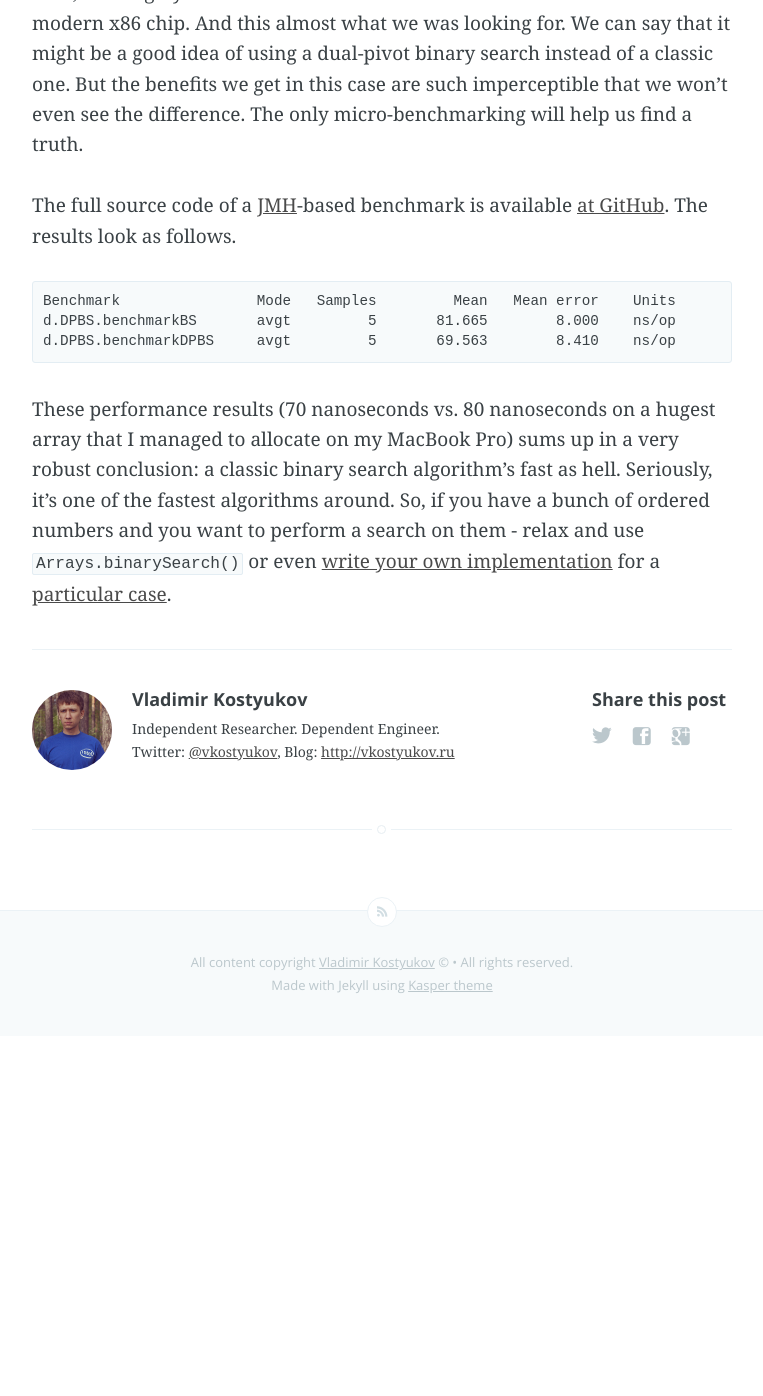
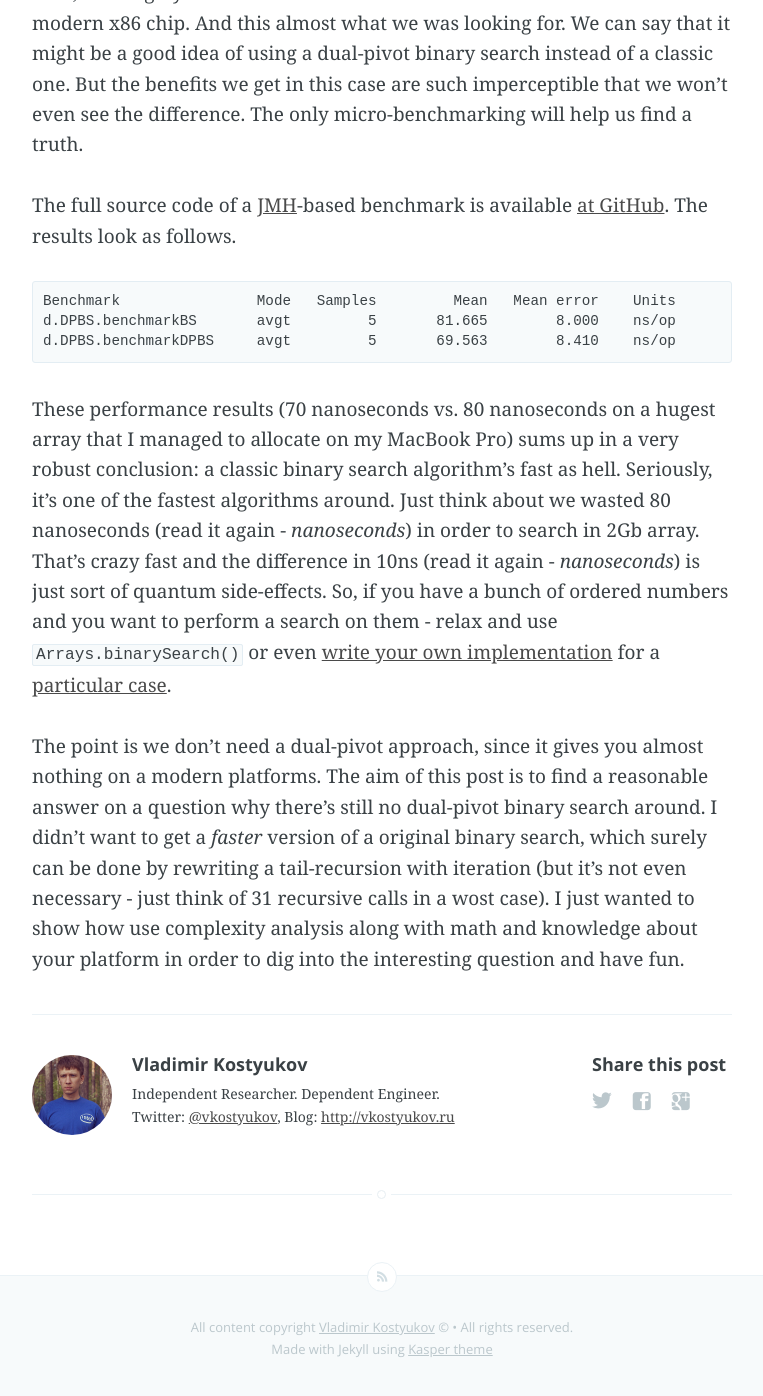
Before and after one commit to vkostyukov/vkostyukov.github.com, a Jekyll site: the page built from _posts/2014-02-06-dual-pivot-binary-search.markdown, in a window 1280 px wide and 1400 px high, scrolled down 5633 px. Shown: the top 1396 px of the window, without its empty margins (258-1021 px from the left). Built offline with Jekyll 4.4.1, drawn with Linux system fonts in a browser that asks for light colours; Markdown is read by kramdown in place of the engine named in the settings; before the commit the page ends 6669 px from its top, so only the background shows below that.

Commit message:
updated dpbs

```diff
--- a/_posts/2014-02-06-dual-pivot-binary-search.markdown
+++ b/_posts/2014-02-06-dual-pivot-binary-search.markdown
@@ -128,7 +128,9 @@ d.DPBS.benchmarkBS       avgt         5       81.665        8.000    ns/op
 d.DPBS.benchmarkDPBS     avgt         5       69.563        8.410    ns/op
 {% endhighlight %}
 
-These performance results (70 nanoseconds vs. 80 nanoseconds on a hugest array that I managed to allocate on my MacBook Pro) sums up in a very robust conclusion: a classic binary search algorithm's fast as hell. Seriously, it's one of the fastest algorithms around. So, if you have a bunch of ordered numbers and you want to perform a search on them - relax and use `Arrays.binarySearch()` or even [write your own implementation][11] for a [particular case][10].
+These performance results (70 nanoseconds vs. 80 nanoseconds on a hugest array that I managed to allocate on my MacBook Pro) sums up in a very robust conclusion: a classic binary search algorithm's fast as hell. Seriously, it's one of the fastest algorithms around. Just think about we wasted 80 nanoseconds (read it again - _nanoseconds_) in order to search in 2Gb array. That's crazy fast and the difference in 10ns (read it again - _nanoseconds_) is just sort of quantum side-effects. So, if you have a bunch of ordered numbers and you want to perform a search on them - relax and use `Arrays.binarySearch()` or even [write your own implementation][11] for a [particular case][10].
+
+The point is we don't need a dual-pivot approach, since it gives you almost nothing on a modern platforms. The aim of this post is to find a reasonable answer on a question why there's still no dual-pivot binary search around. I didn't want to get a _faster_ version of a original binary search, which surely can be done by rewriting a tail-recursion with iteration (but it's not even necessary - just think of 31 recursive calls in a wost case). I just wanted to show how use complexity analysis along with math and knowledge about your platform in order to dig into the interesting question and have fun.
 
 [1]: http://iaroslavski.narod.ru/quicksort/DualPivotQuicksort.pdf
 [2]: http://www.cs.cornell.edu/courses/cs3110/2012sp/lectures/lec20-master/lec20.html
```
